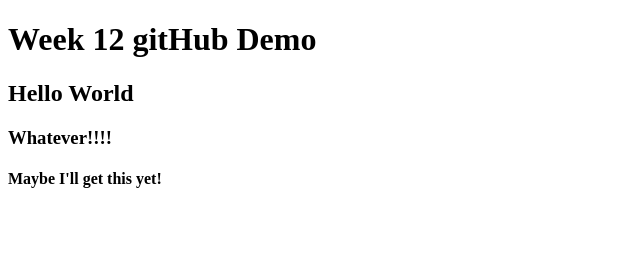
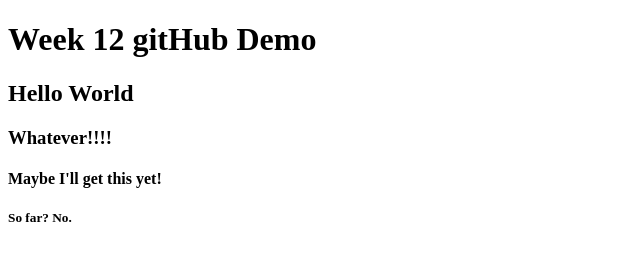
Before and after one commit to catmerrymary/wk12demo, a plain HTML site: page index.html in a window 1280 px wide. Shown: the full height of the page, 0-640 px from the left. Drawn offline with Linux system fonts and the light colour scheme.

Commit message:
added h5

```diff
--- a/index.html
+++ b/index.html
@@ -9,5 +9,6 @@
     <h2>Hello World</h2>
     <h3>Whatever!!!!</h3>
     <h4>Maybe I'll get this yet!</h4>
+    <h5>So far? No.</h5>
 </body>
 </html>
```
